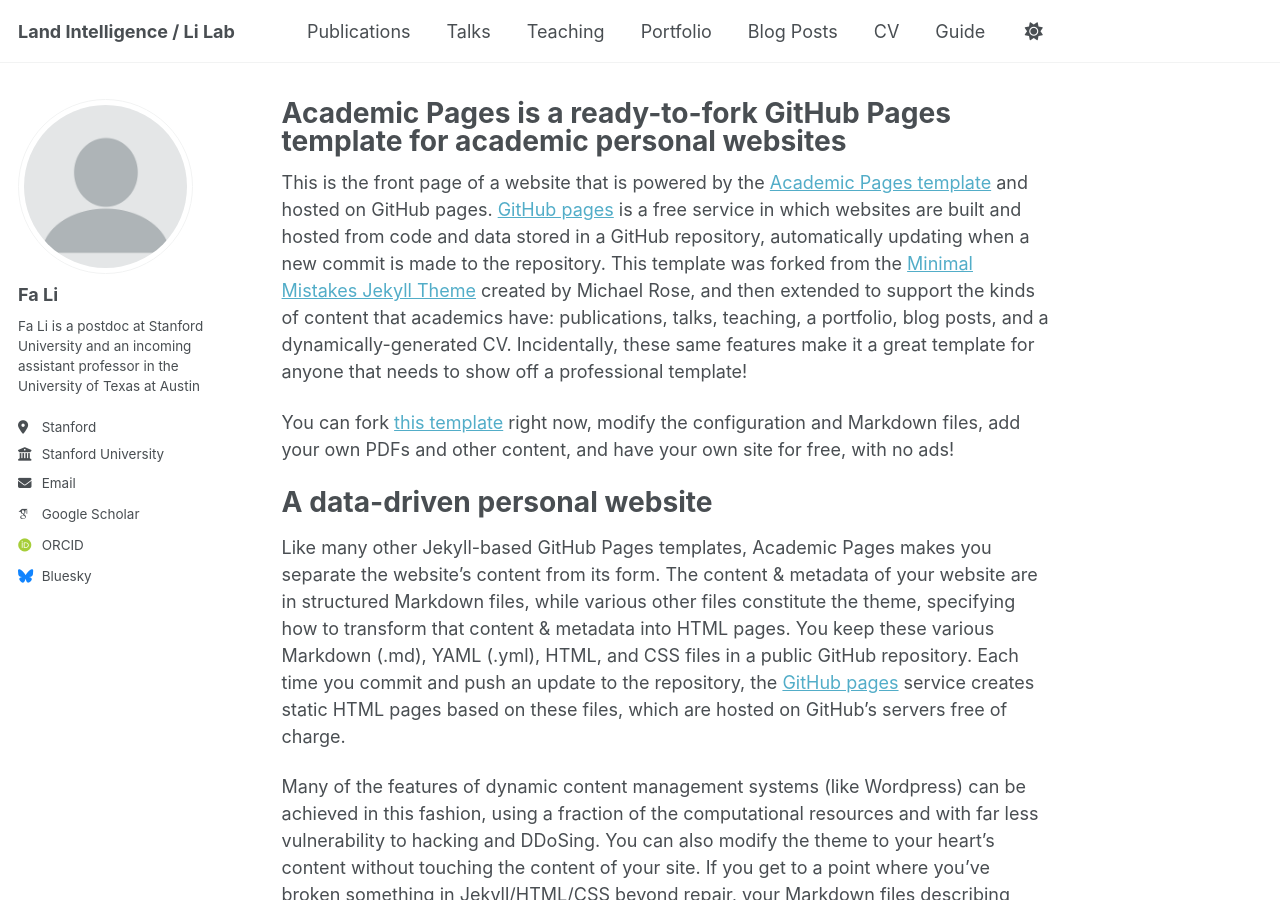
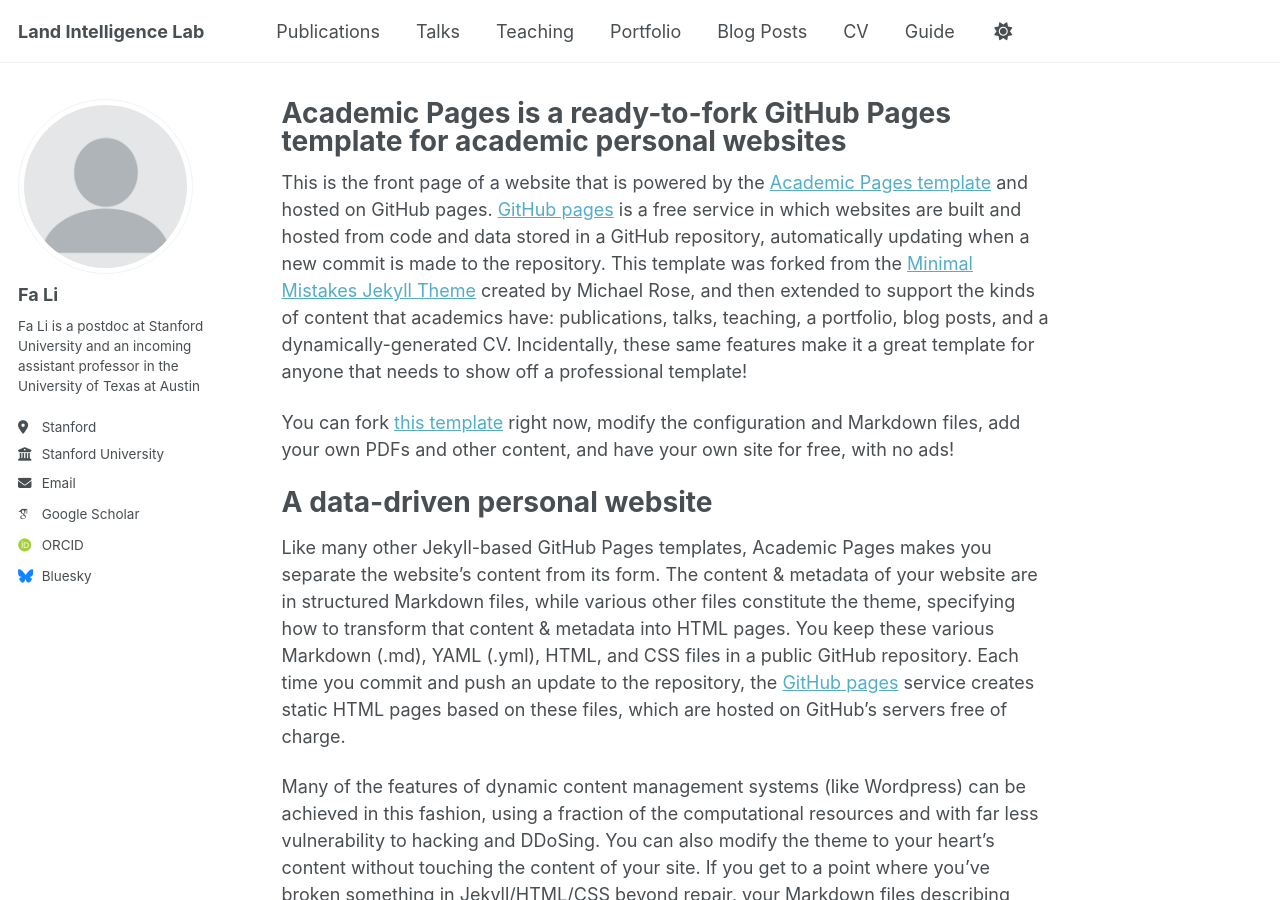
Before and after one commit to fali-lab/fali-lab.github.io, a Jekyll site: the page built from _pages/about.md, in a window 1280 px wide and 900 px high. Built offline with Jekyll 4.4.1, drawn with Linux system fonts in a browser that asks for light colours; some web fonts are replaced; a script that is not in the unit is left out.

```diff
--- a/_config.yml
+++ b/_config.yml
@@ -9,7 +9,7 @@
 # Basic Site Settings
 locale                   : "en-US"
 site_theme               : "default" # Currently available options are "default", "air"
-title                    : "Land Intelligence / Li Lab"
+title                    : "Land Intelligence Lab"
 title_separator          : "-"
 name                     : &name "Fa Li"
 description              : &description "Land Intelligence"
```
